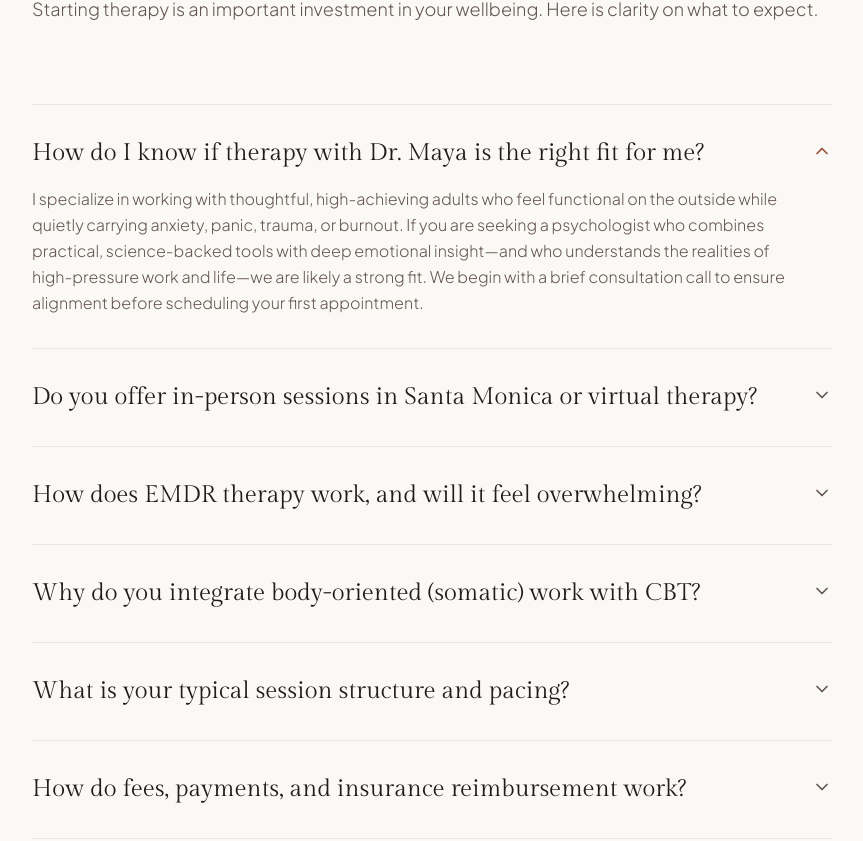
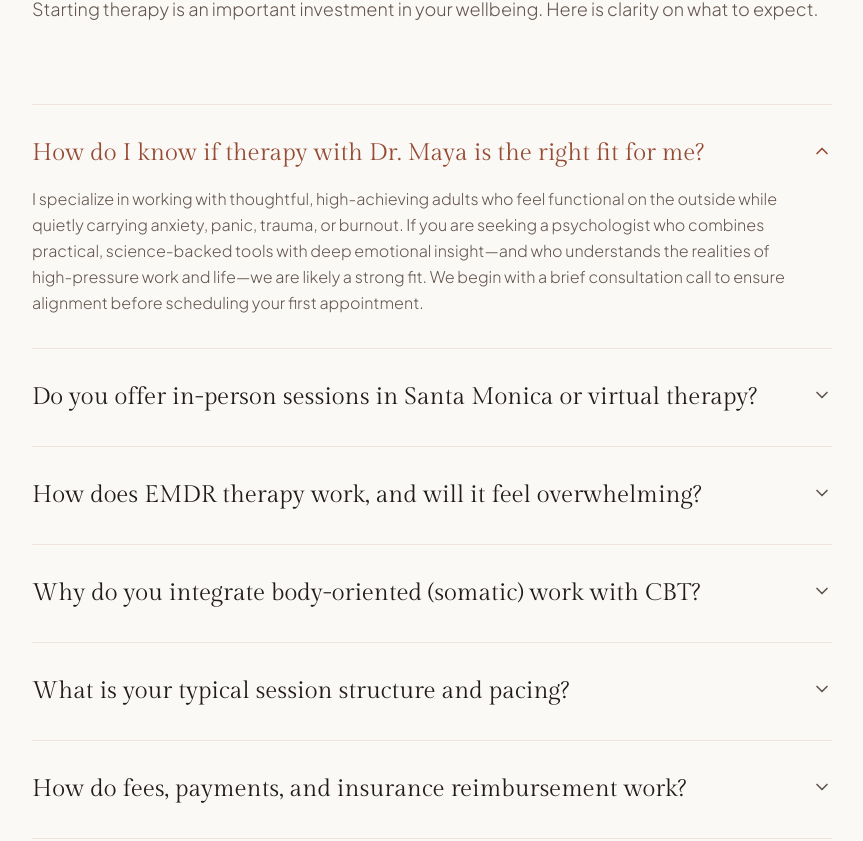
Before and after one commit to sarabjxt/gmt-assignment, a Next.js app: page / in a window 1280 px wide. Shown: the part 6413-7254 px from the top of the page, without its empty margins (208-1071 px from the left). Built offline with nearby package versions, Linux system fonts and the light colour scheme.

Commit message:
feat: add opening and closing animation to the FAQ accordion"

```diff
--- a/components/homepage/expertise-section.tsx
+++ b/components/homepage/expertise-section.tsx
@@ -88,7 +88,12 @@ export function ExpertiseSection() {
                   aria-controls={contentId}
                   className="w-full text-left flex items-start justify-between gap-6 cursor-pointer group focus-visible:outline-none focus-visible:ring-1 focus-visible:ring-accent"
                 >
-                  <span className="font-heading text-xl sm:text-2xl text-foreground font-normal leading-snug group-hover:text-primary transition-colors">
+                  <span
+                    className={cn(
+                      "font-heading text-xl sm:text-2xl font-normal leading-snug transition-colors group-hover:text-primary",
+                      isOpen ? "text-primary" : "text-foreground",
+                    )}
+                  >
                     {faq.question}
                   </span>
                   <ChevronDown
@@ -99,16 +104,23 @@ export function ExpertiseSection() {
                   />
                 </button>
 
-                {isOpen && (
                 <div
                   id={contentId}
                   role="region"
                   aria-labelledby={headerId}
-                    className="pt-4 pr-10 text-muted-foreground font-sans text-base font-light leading-relaxed"
+                  className={cn(
+                    "grid transition-all duration-350 ease-out motion-reduce:transition-none",
+                    isOpen
+                      ? "grid-rows-[1fr] opacity-100"
+                      : "grid-rows-[0fr] opacity-0 pointer-events-none",
+                  )}
                 >
+                  <div className="overflow-hidden">
+                    <div className="pt-4 pr-10 text-muted-foreground font-sans text-base font-light leading-relaxed">
                       <p>{faq.answer}</p>
                     </div>
-                )}
+                  </div>
+                </div>
               </div>
             );
           })}
```
Lines whose indentation alone changed are shown as unchanged.
